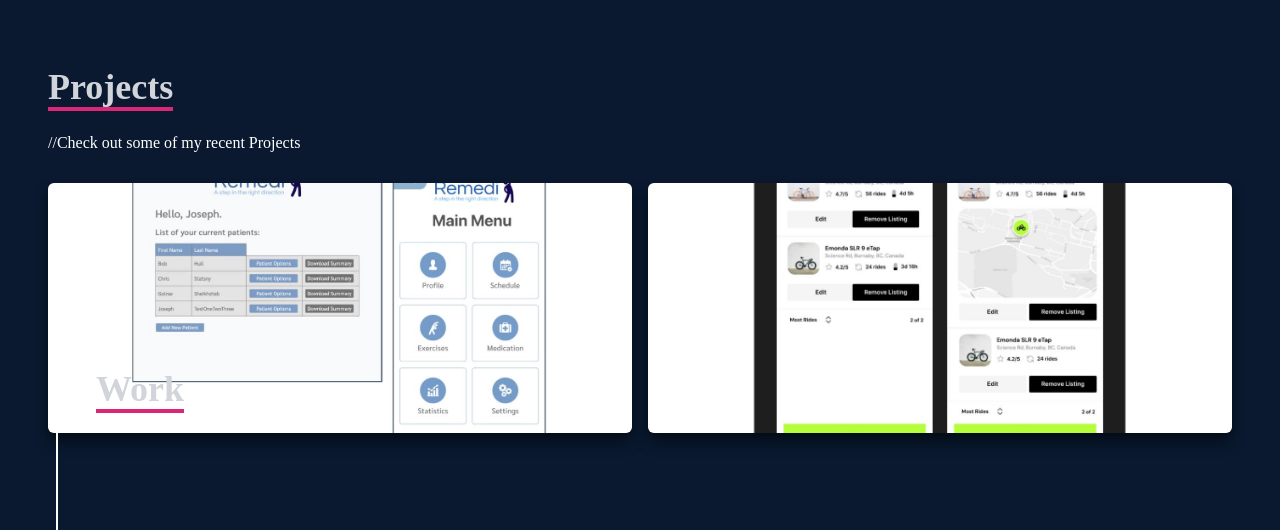
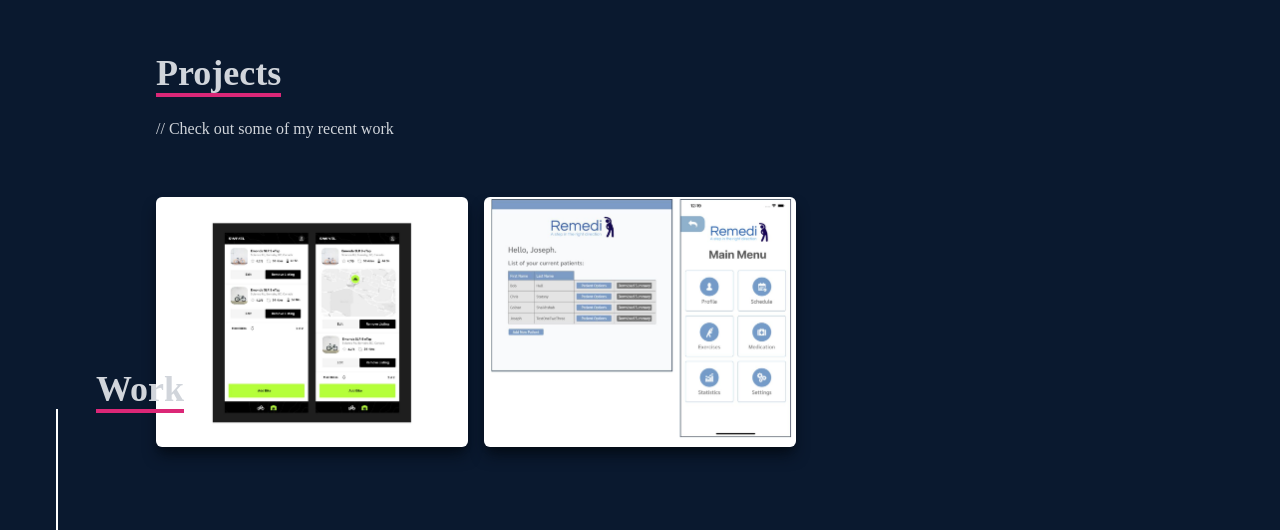
Before and after one commit to PayamPartow/PortfolioWebsite, a React (Create React App) app: page / in a window 1280 px wide. Shown: the part 2550-3080 px from the top of the page. Built offline with nearby package versions, Linux system fonts and the light colour scheme.

Commit message:
fixed projects with new code
added image objects for projects through data.js

```diff
--- a/src/components/Projects.jsx
+++ b/src/components/Projects.jsx
@@ -1,95 +1,68 @@
-import React from 'react'
-import Remedi from '../assets/Remedi.jpg'
-import Swivel from '../assets/Swivel.jpg'
-
-const Projects = () => {
-
-  const openInNewTab = (url) => {
-    const newWindow = window.open(url, '_blank', 'noopener,noreferrer')
-    if (newWindow) newWindow.opener = null
-  }
-  return (
-    <div name= 'projects' className='w-full h-screen text-white bg-[#0a192f] '>
-      <div className='max-w-w[1000px] mx-auto p-12 flex flex-col justify-center w-full h-full'>
-    <div className='pb-1'>
-        <p className='text-4xl font-bold inline border-b-4 text-gray-300 border-pink-600'>Projects</p>
-        <p className='py-6'>//Check out some of my recent Projects</p>
-    </div>
-    {/* grid container */}
-    {/* using `` instead of '' because we are using a template literal */}
+import React from 'react';
+import { data } from "../data/data.js";
 
 
+const Work = () => {
 
-   {/* Container */}
-   <div
-     className='grid sm:grid-cols-2 md:grid-cols-2 gap-4'>
-       {/* card container */}
-       {/* using containwe so we can define our width */}
-       {/* adding custom cs with content-div to add out own styling */}
+    // projects file
+    const project = data;
+    //setProject(data);
 
-       {/* Grid Item */}
-       <div
-        style={{backgroundImage: `url(${Remedi})`}}
-       className='shadow-lg shadow-[#040c16] group container rounded-md flex
-       justify-center items-center mx-auto content-div'>
+  return (
+    <div name='projects' className='w-full md:h-screen text-gray-300 bg-[#0a192f]'>
+      <div className='max-w-[1000px] mx-auto p-4 flex flex-col justify-center w-full h-full'>
+        <div className='pb-8'>
+          <p className='text-4xl font-bold inline border-b-4 text-gray-300 border-pink-600'>
+            Projects
+          </p>
+          <p className='py-6'>// Check out some of my recent work</p>
+        </div>
+
+{/* container for projects */}
+<div className="grid sm:grid-cols-2 md:grid-cols-3 gap-4">
+
+          {/* Gird Item */}
+          {project.map((item, index) => (
+  <div
+    key={index}
+    style={{ backgroundImage: `url(${item.image})` }}
+    className="shadow-lg shadow-[#040c16] group container rounded-md
+              flex justify-center text-center items-center mx-auto content-div "
+  >
+    {/* Hover effect for images */}
+    <div className="opacity-0 group-hover:opacity-100 ">
+      <span className="text-2xl font bold text-white tracking-wider ">
+        {item.name}
+      </span>
+      <div className="pt-8 text-center ">
+        {/* eslint-disable-next-line */}
+        <a href={item.github} target="_blank">
+          <button
+            className="text-center rounded-lg px-4 py-3 m-2
+                       bg-white text-gray-700 font-bold text-lg"
+          >
+            Code
+          </button>
+        </a>
+        {/* eslint-disable-next-line */}
+        <a href={item.live} target="_blank">
+          <button
+            className="text-center rounded-lg px-4 py-3 m-2
+                       bg-white text-gray-700 font-bold text-lg"
+          >
+            Live
+          </button>
+        </a>
+      </div>
+    </div>
+  </div>
+))}
 
 
+</div>
+      </div>
+    </div>
+  );
+};
 
-        {/* Hover effects */}
-            <div className= 'opacity-0 group-hover:opacity-100'>
-                <span className='text-2xl font-bold text-white tracking-wider'>
-Remedi: iPhone app and website companion
-                </span>
-                <div className='pt-8 text-center'>
-                    {/* <a href="/">
-                        <button className='text-center rounded-lg px-4 py-3 m-2 bg-white text-gray-700 font-bold text-lg '>Demo</button>
-                    </a> */}
-                    <a href="/">
-                        <button className='text-center rounded-lg px-4 py-3 m-2 bg-white text-gray-700 font-bold text-lg '
-                         onClick={(e) => {
-                          e.preventDefault();
-                          window.location.href=openInNewTab('https://github.com/PayamPartow/Remedi-');
-                          }}
-                       href="/">Code</button>
-                    </a>
-                </div>
-
-            </div>
-        </div>
-        <div
-        style={{backgroundImage: `url(${Swivel})`}}
-       className='shadow-lg shadow-[#040c16] group container rounded-md flex
-       justify-center items-center mx-auto content-div'>
-
-
-
-        {/* Hover effects */}
-            <div className= 'opacity-0 group-hover:opacity-100'>
-                <span className='text-2xl font-bold text-white tracking-wider'>
-Swivel: Bike sharing platform
-                </span>
-                <div className='pt-8 text-center'>
-                    {/* <a href="/">
-                        <button className='text-center rounded-lg px-4 py-3 m-2 bg-white text-gray-700 font-bold text-lg '>Demo</button>
-                    </a> */}
-                    <a href="/">
-                        <button className='text-center rounded-lg px-4 py-3 m-2 bg-white text-gray-700 font-bold text-lg '
-                        onClick={(e) => {
-                          e.preventDefault();
-                          window.location.href=openInNewTab('https://github.com/PayamPartow/Swivel-Project');
-                          }}
-                       href="/">Code</button>
-                    </a>
-                </div>
-
-            </div>
-        </div>
-
-    </div>
-
-
-</div></div>
-  )
-}
-
-export default Projects
+export default Work;
--- /dev/null
+++ b/src/components/Projects1.jsx
@@ -0,0 +1,95 @@
+import React from 'react'
+import Remedi from '../assets/Remedi.jpg'
+import Swivel from '../assets/Swivel.jpg'
+
+const Projects = () => {
+
+  const openInNewTab = (url) => {
+    const newWindow = window.open(url, '_blank', 'noopener,noreferrer')
+    if (newWindow) newWindow.opener = null
+  }
+  return (
+    <div name= 'projects' className='w-full h-screen text-white bg-[#0a192f] '>
+      <div className='max-w-w[1000px] mx-auto p-12 flex flex-col justify-center w-full h-full'>
+    <div className='pb-1'>
+        <p className='text-4xl font-bold inline border-b-4 text-gray-300 border-pink-600'>Projects</p>
+        <p className='py-6'>//Check out some of my recent Projects</p>
+    </div>
+    {/* grid container */}
+    {/* using `` instead of '' because we are using a template literal */}
+
+
+
+   {/* Container */}
+   <div
+     className='grid sm:grid-cols-2 md:grid-cols-2 gap-4'>
+       {/* card container */}
+       {/* using containwe so we can define our width */}
+       {/* adding custom cs with content-div to add out own styling */}
+
+       {/* Grid Item */}
+       <div
+        style={{backgroundImage: `url(${Remedi})`}}
+       className='shadow-lg shadow-[#040c16] group container rounded-md flex
+       justify-center items-center mx-auto content-div'>
+
+
+
+        {/* Hover effects */}
+            <div className= 'opacity-0 group-hover:opacity-100'>
+                <span className='text-2xl font-bold text-white tracking-wider'>
+Remedi: iPhone app and website companion
+                </span>
+                <div className='pt-8 text-center'>
+                    {/* <a href="/">
+                        <button className='text-center rounded-lg px-4 py-3 m-2 bg-white text-gray-700 font-bold text-lg '>Demo</button>
+                    </a> */}
+                    <a href="/">
+                        <button className='text-center rounded-lg px-4 py-3 m-2 bg-white text-gray-700 font-bold text-lg '
+                         onClick={(e) => {
+                          e.preventDefault();
+                          window.location.href=openInNewTab('https://github.com/PayamPartow/Remedi-');
+                          }}
+                       href="/">Code</button>
+                    </a>
+                </div>
+
+            </div>
+        </div>
+        <div
+        style={{backgroundImage: `url(${Swivel})`}}
+       className='shadow-lg shadow-[#040c16] group container rounded-md flex
+       justify-center items-center mx-auto content-div'>
+
+
+
+        {/* Hover effects */}
+            <div className= 'opacity-0 group-hover:opacity-100'>
+                <span className='text-2xl font-bold text-white tracking-wider'>
+Swivel: Bike sharing platform
+                </span>
+                <div className='pt-8 text-center'>
+                    {/* <a href="/">
+                        <button className='text-center rounded-lg px-4 py-3 m-2 bg-white text-gray-700 font-bold text-lg '>Demo</button>
+                    </a> */}
+                    <a href="/">
+                        <button className='text-center rounded-lg px-4 py-3 m-2 bg-white text-gray-700 font-bold text-lg '
+                        onClick={(e) => {
+                          e.preventDefault();
+                          window.location.href=openInNewTab('https://github.com/PayamPartow/Swivel-Project');
+                          }}
+                       href="/">Code</button>
+                    </a>
+                </div>
+
+            </div>
+        </div>
+
+    </div>
+
+
+</div></div>
+  )
+}
+
+export default Projects
--- /dev/null
+++ b/src/data/data.js
@@ -0,0 +1,22 @@
+
+import Swivel from '../assets/Swivel.jpg';
+import Remedi1 from '../assets/iphone.jpg';
+
+export const data=[
+    {
+        id:1,
+        name:"Swivel: A bike sharing platform",
+        image:Swivel,
+        github:"https://github.com/PayamPartow/Swivel-Project",
+        live:"",
+    },
+    {
+        id:2,
+        name:"Remedi: an iPhone app with website companion",
+        image:Remedi1,
+        github:"https://github.com/PayamPartow/Remedi-",
+        live:"https://remedihost.firebaseapp.com",
+    }
+
+
+]
```
Also changed, not shown: src/assets/Remedi.jpg (deleted), src/assets/iphone.jpg (added).
